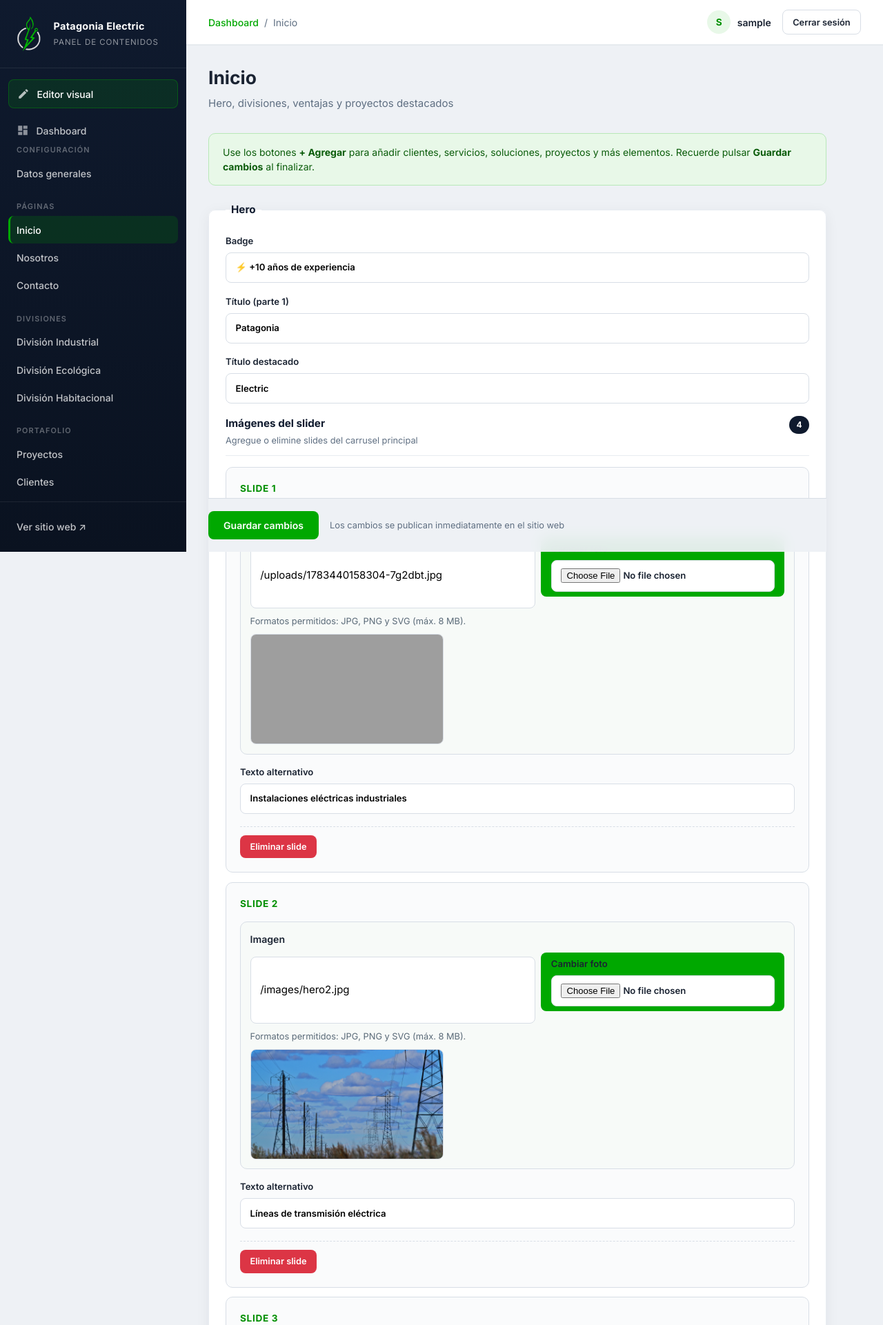
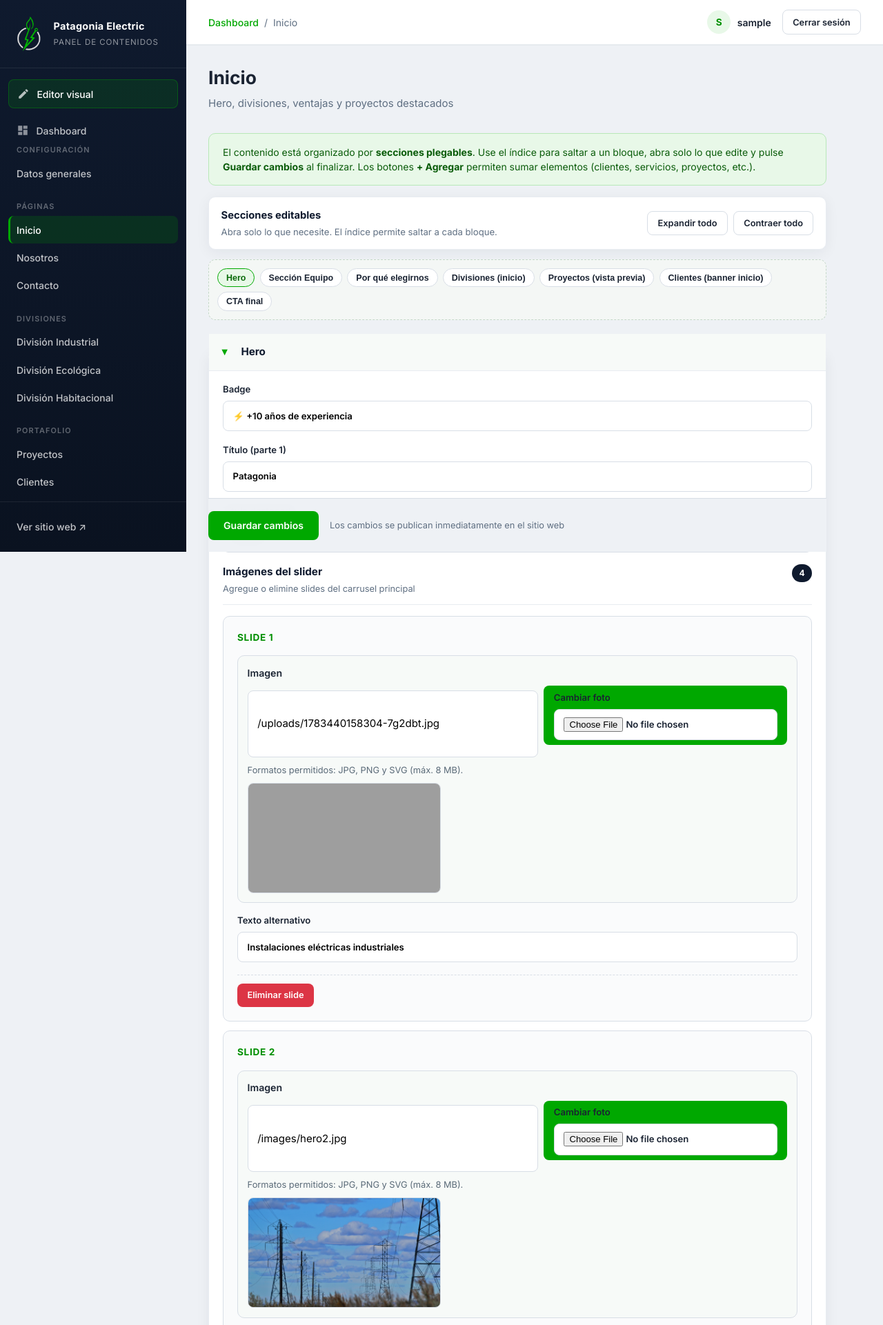
Before and after one commit to Caleushe-desing/patagoniaelectric, a Node server app: page /admin/edit/home in a window 1280 px wide. Shown: the top 1921 px of the page at 69% size. Run offline with Node 20, Linux system fonts and the light colour scheme; the visitor is signed in with stand-in values (Sample User, id 1); grey boxes are pictures that could not be loaded.

Commit message:
PDF por sección, logo footer sin distorsión y admin plegable
- Genera el PDF capturando cada sección en hoja nueva, sin cortes
  a mitad de página entre bloques.
- Corrige el logo del pie (y cabecera) respetando su proporción real.
- Reorganiza el admin en secciones plegables con índice navegable.

Co-authored-by: Caleushe-desing <Caleushe-desing@users.noreply.github.com>

```diff
--- a/public/css/admin.css
+++ b/public/css/admin.css
@@ -380,16 +380,133 @@
   background: var(--admin-card);
   border: 1px solid var(--admin-border-light);
   border-radius: var(--admin-radius);
-  padding: 1.5rem;
-  margin-bottom: 1.25rem;
+  padding: 0;
+  margin-bottom: 1rem;
+  box-shadow: var(--admin-shadow);
+  overflow: hidden;
+  scroll-margin-top: 5.5rem;
+}
+
+.admin-form--wide legend,
+.admin-section__legend {
+  display: block;
+  width: 100%;
+  float: none;
+  padding: 0;
+  margin: 0;
+  font-weight: 700;
+  font-size: 0.95rem;
+  color: var(--admin-navy);
+}
+
+.admin-section__toggle {
+  width: 100%;
+  display: flex;
+  align-items: center;
+  gap: 0.65rem;
+  padding: 0.95rem 1.15rem;
+  border: 0;
+  background: linear-gradient(180deg, #fbfcfd, #f3f6f8);
+  color: inherit;
+  font: inherit;
+  font-weight: 700;
+  text-align: left;
+  cursor: pointer;
+  border-bottom: 1px solid transparent;
+}
+
+.admin-section:not(.is-collapsed) .admin-section__toggle {
+  border-bottom-color: var(--admin-border-light);
+  background: #f7faf8;
+}
+
+.admin-section__chevron {
+  width: 1.1rem;
+  color: var(--admin-green);
+  font-size: 0.95rem;
+}
+
+.admin-section__title { flex: 1; }
+
+.admin-section > *:not(legend) {
+  margin-left: 1.25rem;
+  margin-right: 1.25rem;
+}
+
+.admin-section > *:nth-child(2) { margin-top: 1.1rem; }
+.admin-section > *:last-child { margin-bottom: 1.25rem; }
+
+.admin-section.is-collapsed > *:not(legend) {
+  display: none !important;
+}
+
+.admin-section-toolbar {
+  display: flex;
+  justify-content: space-between;
+  gap: 1rem;
+  align-items: center;
+  flex-wrap: wrap;
+  margin-bottom: 0.85rem;
+  padding: 0.95rem 1.1rem;
+  background: #fff;
+  border: 1px solid var(--admin-border-light);
+  border-radius: var(--admin-radius);
   box-shadow: var(--admin-shadow);
 }
 
-.admin-form--wide legend {
-  font-weight: 700;
-  font-size: 0.95rem;
-  padding: 0 0.5rem;
+.admin-section-toolbar__copy {
+  display: grid;
+  gap: 0.2rem;
+}
+
+.admin-section-toolbar__copy strong {
   color: var(--admin-navy);
+  font-size: 0.92rem;
+}
+
+.admin-section-toolbar__copy span {
+  color: var(--admin-muted);
+  font-size: 0.82rem;
+}
+
+.admin-section-toolbar__actions {
+  display: flex;
+  gap: 0.5rem;
+  flex-wrap: wrap;
+}
+
+.admin-section-nav {
+  display: flex;
+  flex-wrap: wrap;
+  gap: 0.45rem;
+  margin-bottom: 1.25rem;
+  padding: 0.75rem;
+  background: #f4f7f5;
+  border: 1px dashed #c5d8c8;
+  border-radius: 10px;
+}
+
+.admin-section-nav__chip {
+  border: 1px solid var(--admin-border);
+  background: #fff;
+  color: var(--admin-text);
+  border-radius: 999px;
+  padding: 0.35rem 0.75rem;
+  font-size: 0.78rem;
+  font-weight: 600;
+  cursor: pointer;
+  transition: background 0.15s, border-color 0.15s, color 0.15s;
+}
+
+.admin-section-nav__chip:hover {
+  border-color: var(--admin-green);
+  color: var(--admin-green);
+}
+
+.admin-section-nav__chip.is-active {
+  background: var(--admin-green-soft);
+  border-color: var(--admin-green);
+  color: #0a6b0a;
 }
 
 .admin-form__intro {
@@ -397,10 +514,20 @@
   border: 1px solid #b8e8b8;
   border-radius: var(--admin-radius);
   padding: 1rem 1.25rem;
-  margin-bottom: 1.5rem;
+  margin-bottom: 1rem;
   font-size: 0.875rem;
   color: #0a5c0a;
 }
+
+/* Campos simples en dos columnas dentro de cada sección */
+.admin-section > label {
+  display: block;
+}
+
+.admin-section.is-collapsed {
+  display: block;
+}
+
 
 /* ── Buttons ── */
 .admin-btn {
--- a/public/js/admin.js
+++ b/public/js/admin.js
@@ -4,6 +4,7 @@ document.addEventListener('DOMContentLoaded', () => {
   initParagraphLists();
   initForm();
   initPortfolioToolbar();
+  initSectionPanels();
   document.querySelectorAll('.admin-repeater').forEach(updateRepeaterCount);
 });
 
@@ -298,3 +299,114 @@ function initPortfolioToolbar() {
     }
   });
 }
+
+/** Paneles plegables + índice de secciones para organizar el formulario admin. */
+function initSectionPanels() {
+  const form = document.getElementById('admin-form');
+  if (!form) return;
+  const fieldsets = [...form.querySelectorAll(':scope > fieldset')];
+  if (fieldsets.length < 2) return;
+
+  const sectionKey = form.dataset.section || 'section';
+  const storageKey = `admin-panels:${sectionKey}`;
+  let saved = {};
+  try {
+    saved = JSON.parse(localStorage.getItem(storageKey) || '{}') || {};
+  } catch {
+    saved = {};
+  }
+
+  const toolbar = document.createElement('div');
+  toolbar.className = 'admin-section-toolbar';
+  toolbar.innerHTML = `
+    <div class="admin-section-toolbar__copy">
+      <strong>Secciones editables</strong>
+      <span>Abra solo lo que necesite. El índice permite saltar a cada bloque.</span>
+    </div>
+    <div class="admin-section-toolbar__actions">
+      <button type="button" class="admin-btn admin-btn--sm admin-btn--ghost" data-admin-expand-all>Expandir todo</button>
+      <button type="button" class="admin-btn admin-btn--sm admin-btn--ghost" data-admin-collapse-all>Contraer todo</button>
+    </div>
+  `;
+
+  const nav = document.createElement('nav');
+  nav.className = 'admin-section-nav';
+  nav.setAttribute('aria-label', 'Índice de secciones');
+
+  const intro = form.querySelector('.admin-form__intro');
+  if (intro) intro.after(toolbar);
+  else form.prepend(toolbar);
+  toolbar.after(nav);
+
+  function persist() {
+    const state = {};
+    fieldsets.forEach((fs, i) => {
+      state[String(i)] = !fs.classList.contains('is-collapsed');
+    });
+    localStorage.setItem(storageKey, JSON.stringify(state));
+  }
+
+  function setOpen(fs, open) {
+    fs.classList.toggle('is-collapsed', !open);
+    const btn = fs.querySelector('.admin-section__toggle');
+    if (btn) {
+      btn.setAttribute('aria-expanded', open ? 'true' : 'false');
+      btn.querySelector('.admin-section__chevron').textContent = open ? '▾' : '▸';
+    }
+    const id = fs.dataset.adminSectionId;
+    const chip = nav.querySelector(`[data-jump="${id}"]`);
+    if (chip) chip.classList.toggle('is-active', open);
+  }
+
+  fieldsets.forEach((fs, index) => {
+    const legend = fs.querySelector(':scope > legend');
+    if (!legend) return;
+
+    const id = `admin-sec-${sectionKey}-${index}`;
+    fs.dataset.adminSectionId = id;
+    fs.id = id;
+    fs.classList.add('admin-section');
+
+    const title = (legend.textContent || `Sección ${index + 1}`).trim();
+    legend.classList.add('admin-section__legend');
+    legend.innerHTML = '';
+
+    const toggle = document.createElement('button');
+    toggle.type = 'button';
+    toggle.className = 'admin-section__toggle';
+    toggle.setAttribute('aria-expanded', 'true');
+    toggle.innerHTML = `<span class="admin-section__chevron">▾</span><span class="admin-section__title">${title}</span>`;
+    legend.appendChild(toggle);
+
+    const chip = document.createElement('button');
+    chip.type = 'button';
+    chip.className = 'admin-section-nav__chip';
+    chip.dataset.jump = id;
+    chip.textContent = title;
+    chip.addEventListener('click', () => {
+      setOpen(fs, true);
+      persist();
+      fs.scrollIntoView({ behavior: 'smooth', block: 'start' });
+    });
+    nav.appendChild(chip);
+
+    toggle.addEventListener('click', () => {
+      setOpen(fs, fs.classList.contains('is-collapsed'));
+      persist();
+    });
+
+    // Por defecto: primera abierta; el resto contraídas (salvo preferencia guardada)
+    const preferred = saved[String(index)];
+    const open = preferred === undefined ? index === 0 : Boolean(preferred);
+    setOpen(fs, open);
+  });
+
+  toolbar.querySelector('[data-admin-expand-all]')?.addEventListener('click', () => {
+    fieldsets.forEach((fs) => setOpen(fs, true));
+    persist();
+  });
+  toolbar.querySelector('[data-admin-collapse-all]')?.addEventListener('click', () => {
+    fieldsets.forEach((fs) => setOpen(fs, false));
+    persist();
+  });
+}
--- a/views/admin/edit.ejs
+++ b/views/admin/edit.ejs
@@ -13,7 +13,7 @@
 
       <form id="admin-form" class="admin-form admin-form--wide" data-section="<%= sectionKey %>">
         <div class="admin-form__intro">
-          Use los botones <strong>+ Agregar</strong> para añadir clientes, servicios, soluciones, proyectos y más elementos. Recuerde pulsar <strong>Guardar cambios</strong> al finalizar.
+          El contenido está organizado por <strong>secciones plegables</strong>. Use el índice para saltar a un bloque, abra solo lo que edite y pulse <strong>Guardar cambios</strong> al finalizar. Los botones <strong>+ Agregar</strong> permiten sumar elementos (clientes, servicios, proyectos, etc.).
         </div>
 
         <% if (sectionKey === 'general') { %>
--- a/views/pages/portafolio.ejs
+++ b/views/pages/portafolio.ejs
@@ -7,7 +7,7 @@
 <div class="pf-export-toolbar no-print">
   <div>
     <strong>Exportar PDF vertical (A4)</strong>
-    <p data-pf-pdf-status>Se descargará un PDF en formato vertical con las mismas fotos y colores del portafolio.</p>
+    <p data-pf-pdf-status>Cada sección del portafolio empieza en una hoja nueva, sin cortes a mitad de página.</p>
   </div>
   <div class="pf-export-toolbar__actions">
     <button type="button" class="pf-btn pf-btn--neon" data-pf-pdf-download>Descargar PDF</button>
--- a/views/partials/header.ejs
+++ b/views/partials/header.ejs
@@ -1,7 +1,7 @@
 <header class="header">
   <div class="container header__inner">
     <a href="/" class="logo">
-      <img src="<%= (typeof c !== 'undefined' && c.general.logoHeader) ? c.general.logoHeader : '/images/logo-color.png' %>" alt="Patagonia Electric - Ingeniería y Montaje Eléctrico" width="120" height="52" <%- typeof cmsAttr !== 'undefined' ? cmsAttr('general', 'logoHeader', { type: 'image' }) : '' %>>
+      <img src="<%= (typeof c !== 'undefined' && c.general.logoHeader) ? c.general.logoHeader : '/images/logo-color.png' %>" alt="Patagonia Electric - Ingeniería y Montaje Eléctrico" class="logo__img" width="106" height="120" <%- typeof cmsAttr !== 'undefined' ? cmsAttr('general', 'logoHeader', { type: 'image' }) : '' %>>
     </a>
     <nav class="nav" aria-label="Navegación principal">
       <ul class="nav__list">
```
Also changed, not shown: public/css/portfolio.css (+12 -2 lines), public/css/styles.css (+14 -3 lines), public/js/portfolio-pdf.js (+122 -100 lines), views/partials/footer.ejs (+9 -1 lines).
